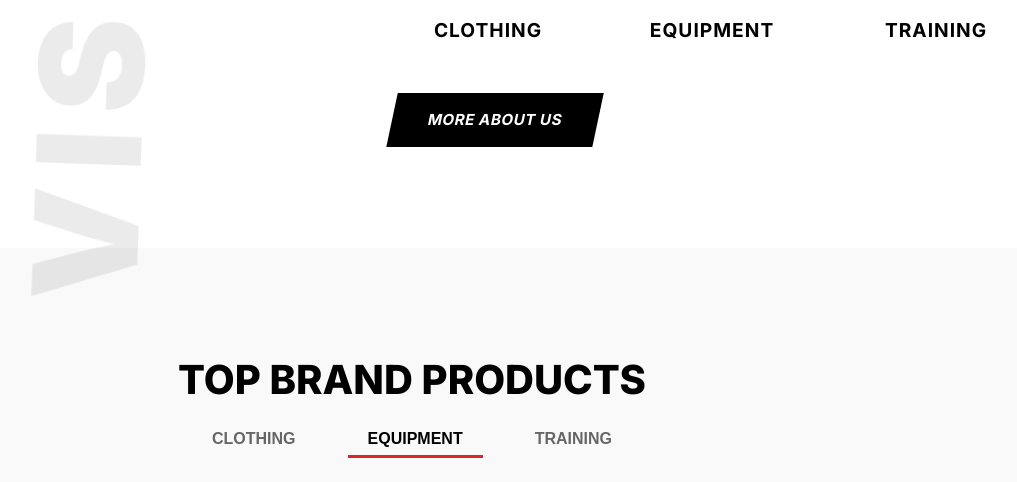
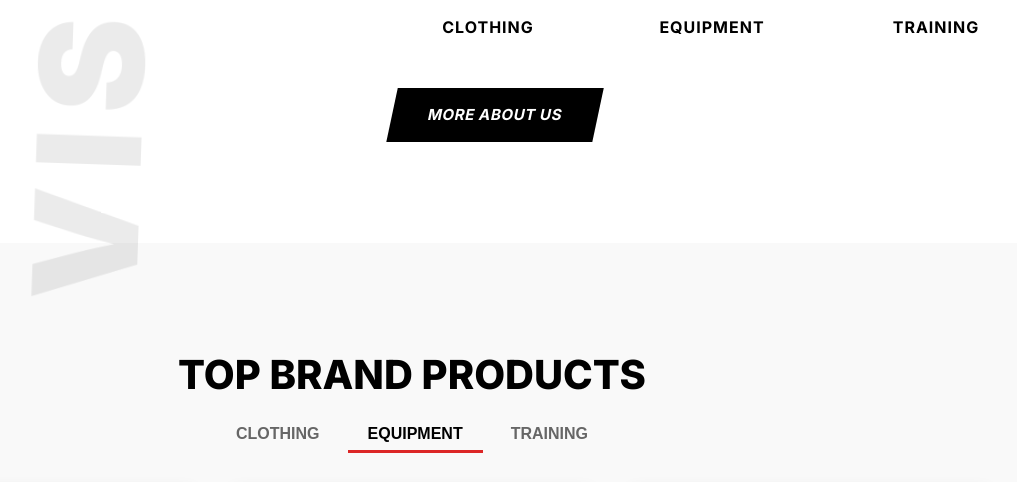
Before and after one commit to ChenukaRaneth76/PowerTrain, a PHP site: page / in a window 1280 px wide. Shown: the part 1589-2071 px from the top of the page, without its empty margins (228-1245 px from the left). Run offline with PHP 8.4, Linux system fonts and the light colour scheme.

Commit message:
mobile version edit

```diff
--- a/CSS/styles.css
+++ b/CSS/styles.css
@@ -429,6 +429,7 @@ body {
   position: relative;
 }
 
+
 .vision-image.clothing {
   background-image: url("../IMG/vision-cl.webp");
 }
@@ -442,11 +443,17 @@ body {
 }
 
 .vision-item h4 {
-  font-size: 1.2rem;
+  cursor: pointer;            /* show pointer on hover */
+  color: #000;                /* normal text color */
   font-weight: 700;
-  color: #000;
   text-transform: uppercase;
   letter-spacing: 1px;
+  transition: color 0.3s ease, transform 0.2s ease;
+}
+
+.vision-item h4 a {
+    text-decoration: none;  /* remove underline */
+    color: inherit;         /* keep the h4 color */
 }
 
 .vision-bg {
@@ -497,9 +504,13 @@ body {
 
 .product-tabs {
   display: flex;
+  flex-direction: row;
+  flex-wrap: nowrap; /* desktop: no wrap */
   justify-content: center;
-  gap: 2rem;
-  margin-bottom: 3rem;
+  gap: 0.5rem;
+  margin-bottom: 2rem;
+  overflow-x: auto;
+  -webkit-overflow-scrolling: touch;
 }
 
 .tab-btn {
@@ -1377,21 +1388,16 @@ body {
     margin-bottom: 2rem;
   }
 
-  .product-tabs {
-    flex-direction: row;
-    flex-wrap: nowrap;
-    justify-content: center;
-    gap: 0.5rem;
-    margin-bottom: 2rem;
-    overflow-x: auto;
-    -webkit-overflow-scrolling: touch;
+ .product-tabs {
+    display: flex !important;       /* force horizontal row */
+    flex-wrap: nowrap !important;   /* prevent stacking */
+    justify-content: center;        /* center tabs on mobile */
+    overflow-x: auto;               /* allow horizontal scroll if needed */
   }
 
   .tab-btn {
-    padding: 8px 16px;
-    font-size: 0.85rem;
-    flex: 0 0 auto;
-    white-space: nowrap;
+    flex: 0 1 auto;                 /* keep button width automatic */
+    white-space: nowrap;             /* text stays in one line */
   }
 
   .products-grid {
--- a/index.html
+++ b/index.html
@@ -117,16 +117,13 @@
 
             <div class="vision-grid">
                 <div class="vision-item">
-                    <a href="clothing.html">
                     <div class="vision-image clothing"></div>
-                    </a>
-                    <h4>CLOTHING</h4>
+                    <h4><a href="clothing.html">CLOTHING</a></h4>
+
                 </div>
                 <div class="vision-item">
-                    <a href="equipment.html">
                     <div class="vision-image equipment"></div>
-                    </a>
-                    <h4>EQUIPMENT</h4>
+                    <h4><a href="equipment.html">EQUIPMENT</a></h4>
                 </div>
                 <div class="vision-item">
                     <div class="vision-image training"></div>
@@ -199,6 +196,7 @@
                 <div class="carousel-arrow right" id="prodNext">&gt;</div>
                 <div class="mobile-carousel-track" id="prodCarousel">
         <!-- JS Will insert the cards here -->
+             </div>
              </div>
             <div class="view-all">
                 <a href="equipment.html" class="btn btn-primary">VIEW ALL PRODUCTS →</a>
```
Also changed, not shown: about.html (+4 -7 lines).
